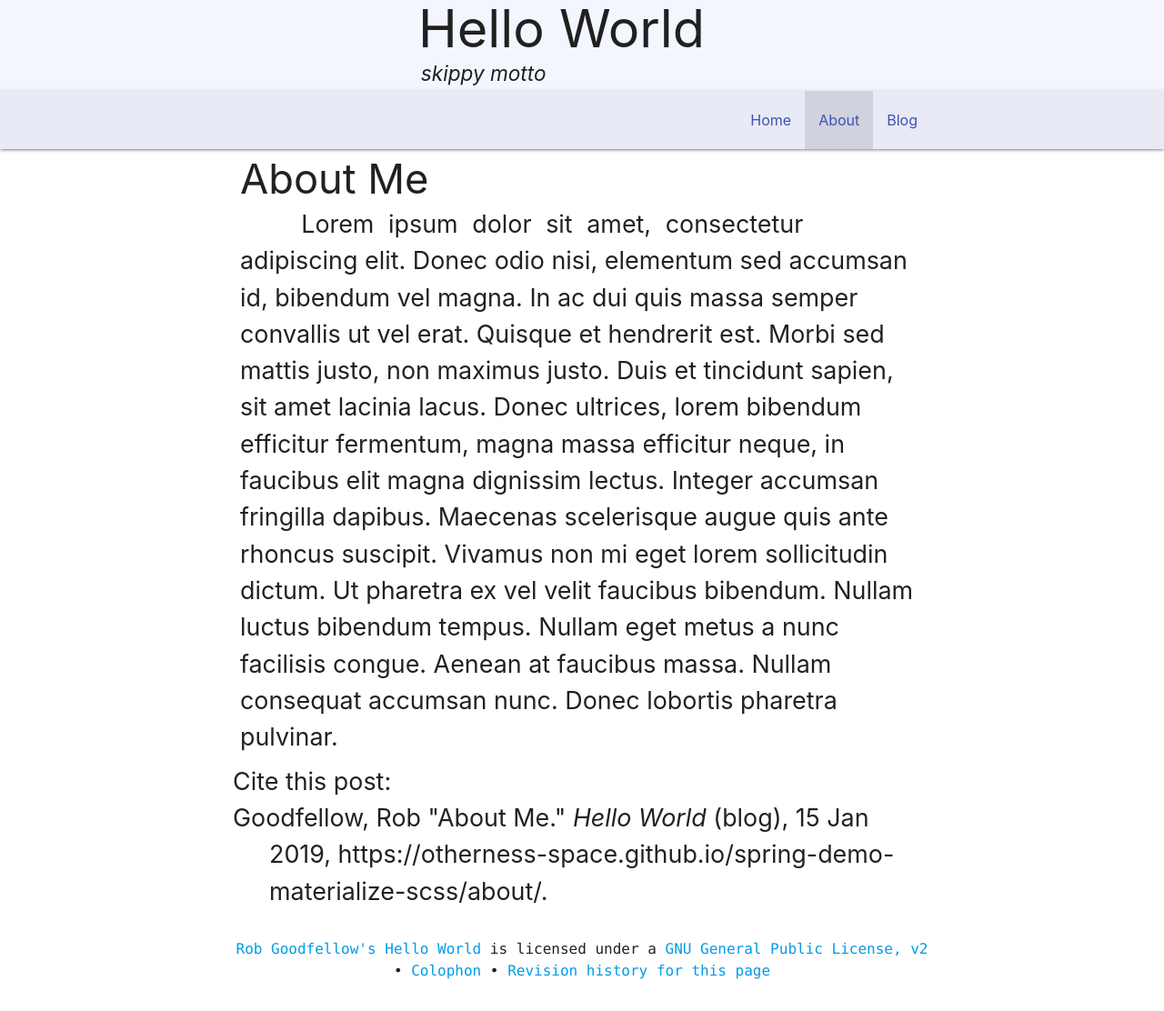
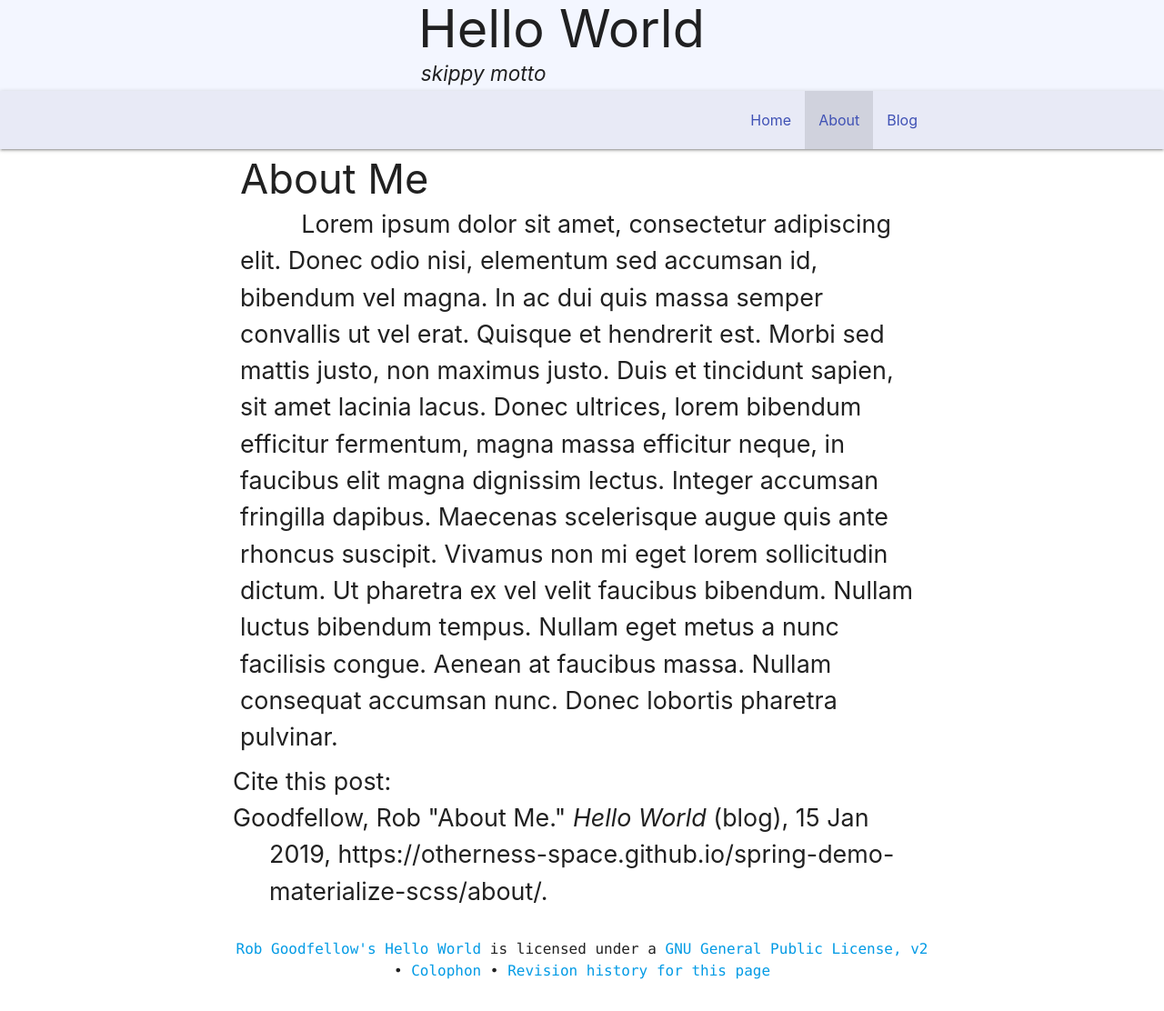
Before and after one commit to otherness-space/spring-demo-materialize-scss, a Jekyll site: the page built from about.html, in a window 1280 px wide. Shown: the whole page at 91% size. Built offline with Jekyll 4.4.1, drawn with Linux system fonts in a browser that asks for light colours; comment, search, counter and statistics services are not loaded.

Commit message:
undo p-indent::first-line because it messes with word and line wrapping

```diff
--- a/assets/css/add-style.css
+++ b/assets/css/add-style.css
@@ -150,10 +150,10 @@ article p {}
 .p-indent {
   text-indent: 2.5em;
 }
-.p-indent::first-line {
-  word-spacing: calc(.3*1em);
+/* .p-indent::first-line { */
+  /* word-spacing: calc(.3*1em); */
   /* letter-spacing: calc(.05*1em); */
-}
+/* } */
 
 p .p-indent {
   word-break: normal;
--- a/scss/_add-style.scss
+++ b/scss/_add-style.scss
@@ -137,10 +137,6 @@ footer {
 
 .p-indent {
   text-indent: 2.5em;
-
-  &:first-line {
-    word-spacing: calc(.3*1em);
-  }
 }
 
 .hangingindent {
```
